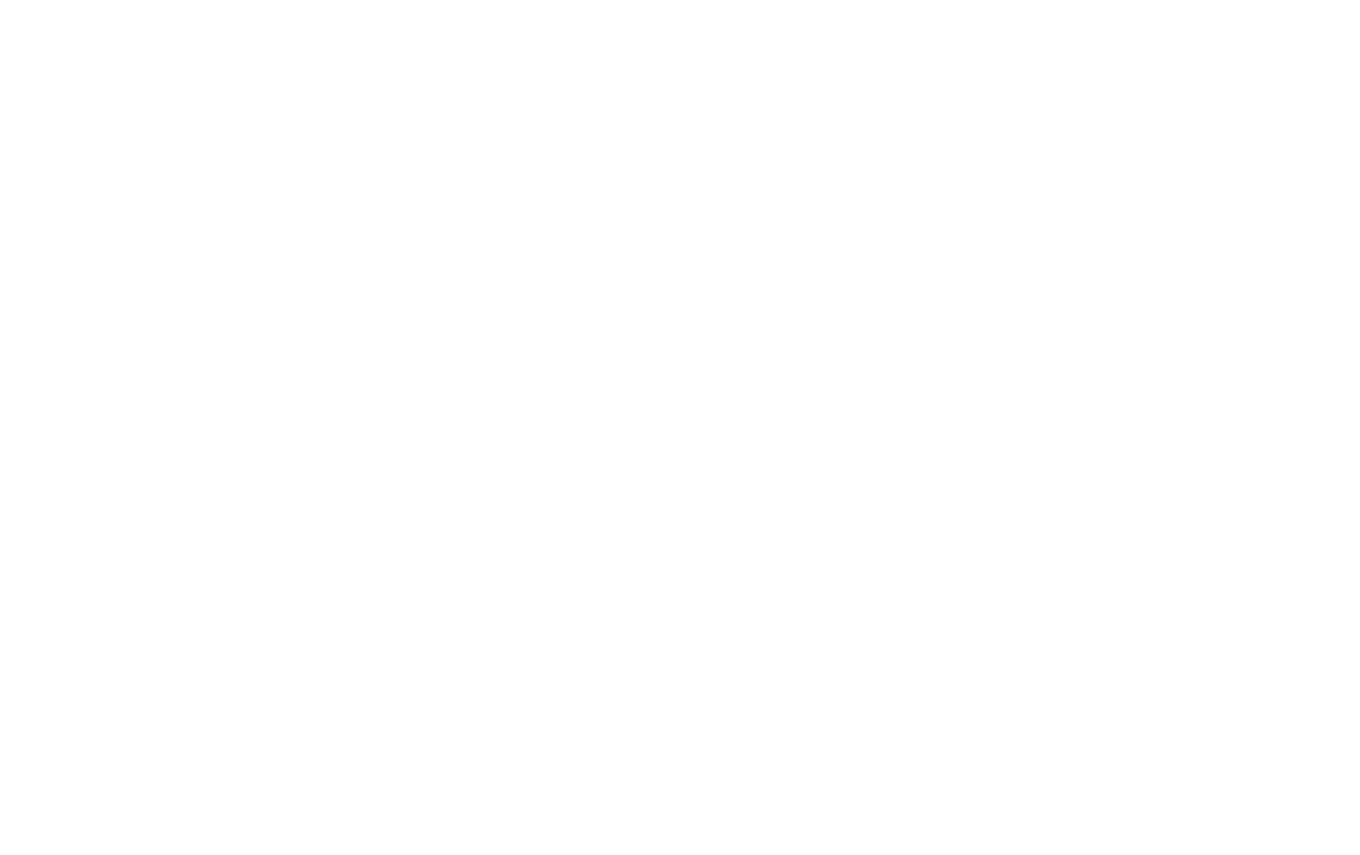
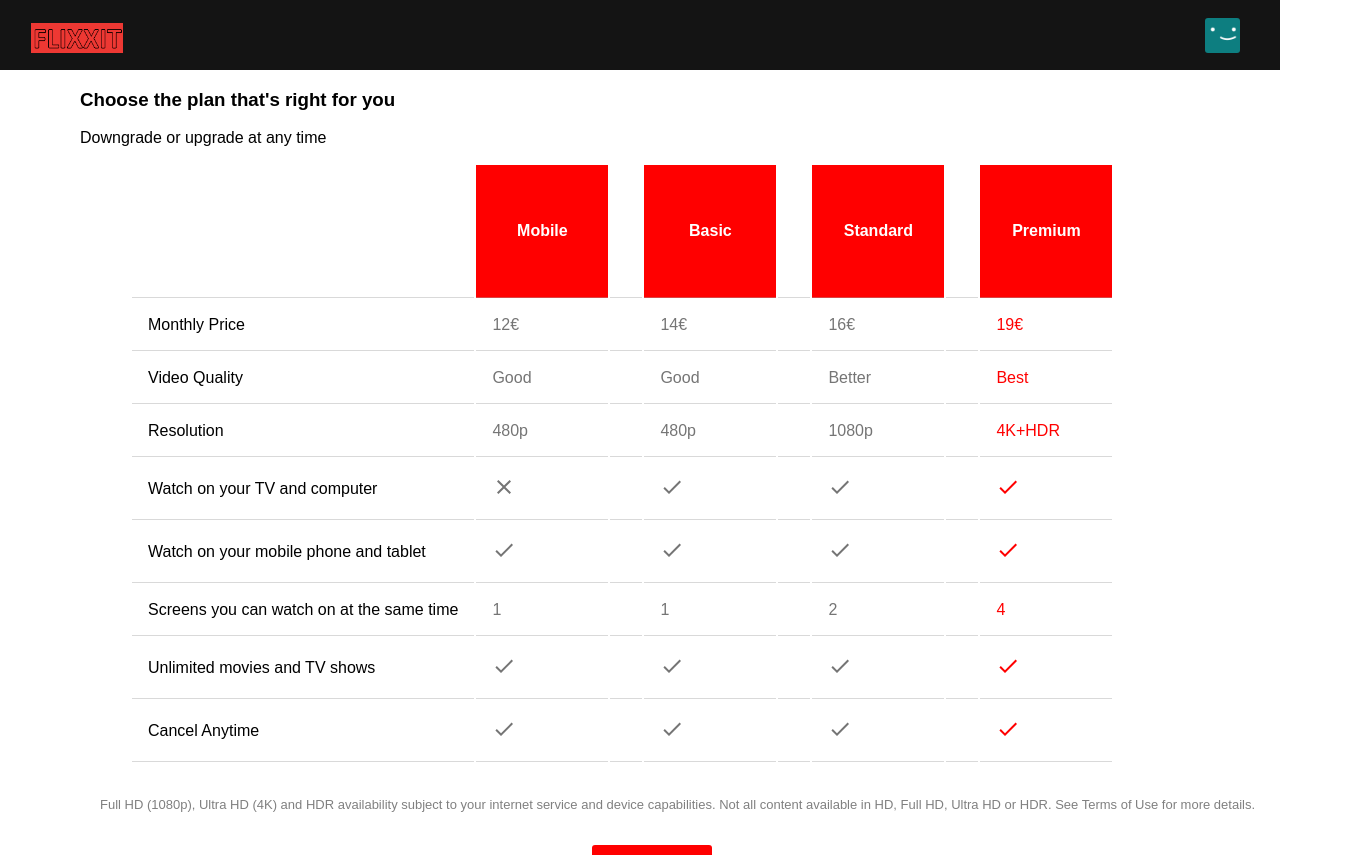
Before and after one commit to LathaThavamani/flixxit-app, a React (Create React App) app: page /plansubscription in a window 1280 px wide. Before the commit this address had no page. Shown: the top 855 px of the page, 1360 px wide, since content can reach past the window. Before the commit the page ends 800 px from the top, so only its background shows below. Built offline with nearby package versions, Linux system fonts and the light colour scheme; sample sign-in values are in the browser's storage.

Commit message:
Plan subscription - page is implemented

```diff
--- a/src/Routes/AppRoutes.js
+++ b/src/Routes/AppRoutes.js
@@ -7,6 +7,7 @@ import Signup from './../features/Signup/Signup'
 import VideoPlayer from './../features/Dashboard/components/VideoPlayer';
 import MyList from './../features/MyList/components/MyList';
 import Account from '../features/Account/components/Account';
+import { PlanSubscription } from '../features/Account/components/PlanSubscription';
 
 
 const AppRoutes = () => {
@@ -19,6 +20,7 @@ const AppRoutes = () => {
             <Route path='/dashboard' element={<Dashboad />}></Route>
             <Route path="/video" element={<VideoPlayer />} />
             <Route path="/myList" element={<MyList />} />
+            <Route path="/plansubscription" element={<PlanSubscription />} />
         </Routes>
     )
 }
--- /dev/null
+++ b/src/Styles/PlanSubscription.css
@@ -0,0 +1,63 @@
+.plan-container {
+    font-family: sans-serif;
+    width: 100vw;
+    height: 100vh;
+    background-color: white;
+    padding-top: 70px;
+    text-align: left;
+    padding-left: 80px;
+    padding-bottom: 50px;
+}
+
+.plan-container p:first-child {
+    font-size: small;
+}
+
+.plan-p {
+    font-size: small;
+    color: grey;
+    padding: 20px;
+}
+
+.plan-table {
+    padding-left: 50px;
+}
+
+.plan-table th,
+.plan-table td {
+    border-bottom: 1px solid rgba(165, 165, 165, 0.419);
+    padding: 1rem;
+}
+
+.plan-table-th {
+    background-color: red;
+    text-align: center;
+    color: white;
+    width: 100px;
+    height: 100px;
+}
+
+.plan-table-th:hover {
+    cursor: pointer;
+}
+
+.plan-table-td {
+    text-align: center;
+    color: #757575;
+}
+
+.plan-table thead tr th {
+    top: 10px;
+    z-index: 1000;
+}
+
+.planform-button button {
+    background-color: red;
+    margin-left: 40%;
+    border: none;
+    color: white;
+    font-size: 20px;
+    padding: 8px;
+    border-radius: 3px;
+    cursor: pointer;
+}
--- a/src/features/Account/components/Account.js
+++ b/src/features/Account/components/Account.js
@@ -2,16 +2,26 @@ import React, { useEffect, useState } from 'react';
 import { useLoader } from '../../../data/hooks/useLoader';
 import Header from '../../Dashboard/components/Header';
 import Footer from '../../../components/HomeFooter';
-import "../../../styles/Account.css"
+import "../../../styles/Account.css";
+import { useNavigate } from 'react-router-dom';
 
 const Account = () => {
-    const { setShowSearch, setShowMenu } = useLoader();
+    const { setLoaderSpinning, setShowSearch, setShowMenu } = useLoader();
     const [profile, setProfile] = useState({ ...JSON.parse(localStorage.getItem('userProfile')) })
+    const navigate = useNavigate()
 
     useEffect(() => {
         setShowMenu(false);
         setShowSearch(false);
+        if (!localStorage.getItem('token')) {
+            navigate('/signin')
+        }
     }, [])
+
+    const handlePlanSub = async () => {
+        navigate('/plansubscription')
+    }
+
 
     return (
         <>
@@ -37,13 +47,13 @@ const Account = () => {
                         </div>
                         <div className="account-section-content">
                             <div className="account-section-detail">Premium</div>
-                            <a class="account-section-plan">Payment & Subscription</a>
+                            <div class="account-section-plan" onClick={handlePlanSub} style={{ cursor: 'pointer' }}>Payment & Subscription</div>
                         </div>
                     </div>
 
 
                 </div>
-            </div>
+            </div >
 
             <Footer />
         </>
--- /dev/null
+++ b/src/features/Account/components/PlanSubscription.js
@@ -0,0 +1,46 @@
+import React, { useEffect, useState } from 'react'
+import "../../../styles/PlanSubscription.css"
+import Header from '../../Dashboard/components/Header';
+import { useNavigate } from 'react-router-dom';
+import { useLoader } from '../../../data/hooks/useLoader';
+import PlanTable from './PlanTable';
+
+export const PlanSubscription = () => {
+    const [plan, setPlan] = useState(4)
+    const { setShowSearch, setShowMenu } = useLoader();
+    const navigate = useNavigate()
+
+    useEffect(() => {
+        setShowMenu(false);
+        setShowSearch(false);
+        if (!localStorage.getItem('token')) {
+            navigate('/signin')
+        }
+    }, [])
+
+    const handleContinue = () => {
+
+    }
+
+    return (
+        <>
+            <Header black={true} />
+            <div className='plan-container'>
+                <h3>Choose the plan that's right for you</h3>
+                <p>Downgrade or upgrade at any time</p>
+                <div className='plans'>
+                    <PlanTable setPlan={setPlan} plan={plan} />
+                </div>
+                <p className='plan-p'>Full HD (1080p), Ultra HD (4K) and HDR availability subject to your
+                    internet service and device capabilities. Not all content available in HD, Full HD, Ultra HD
+                    or HDR. See Terms of Use for more details.
+                </p>
+                <div className='planform-button'>
+                    <button onClick={handleContinue}>CONTINUE</button>
+                </div>
+
+            </div >
+
+        </>
+    )
+}
--- /dev/null
+++ b/src/features/Account/components/PlanTable.js
@@ -0,0 +1,81 @@
+import React from 'react';
+import CheckIcon from '@mui/icons-material/Check';
+import CloseIcon from '@mui/icons-material/Close';
+import "../../../styles/PlanSubscription.css"
+
+
+function createData(spec, mobile, basic, standard, premium) {
+    return { spec, mobile, basic, standard, premium };
+}
+
+const rows = [
+    createData('Monthly Price', '12€', '14€', '16€', '19€'),
+    createData('Video Quality', 'Good', 'Good', 'Better', 'Best'),
+    createData('Resolution', '480p', '480p', '1080p', '4K+HDR'),
+    createData('Watch on your TV and computer', 0, 1, 1, 1),
+    createData('Watch on your mobile phone and tablet', 1, 1, 1, 1),
+    createData('Screens you can watch on at the same time', '1', '1', '2', '4'),
+    createData('Unlimited movies and TV shows', 1, 1, 1, 1),
+    createData('Cancel Anytime', 1, 1, 1, 1),
+];
+
+export default function PlanTable({ plan, setPlan }) {
+    var c1, c2, c3, c4;
+    if (plan === 1) {
+        c1 = 'red'
+        c2 = '#757575'
+        c3 = '#757575'
+        c4 = '#757575'
+    }
+    if (plan === 2) {
+        c2 = 'red'
+        c1 = '#757575'
+        c3 = '#757575'
+        c4 = '#757575'
+    }
+    if (plan === 3) {
+        c3 = 'red'
+        c1 = '#757575'
+        c2 = '#757575'
+        c4 = '#757575'
+    }
+    if (plan === 4) {
+        c4 = 'red'
+        c2 = '#757575'
+        c3 = '#757575'
+        c1 = '#757575'
+    }
+
+    return (
+        <table className='plan-table'>
+            <thead>
+                <tr>
+                    <th></th>
+                    <th className='plan-table-th' onClick={() => setPlan(1)}>Mobile</th>
+                    <th></th>
+                    <th className='plan-table-th' onClick={() => setPlan(2)}>Basic</th>
+                    <th></th>
+                    <th className='plan-table-th' onClick={() => setPlan(3)}>Standard</th>
+                    <th></th>
+                    <th className='plan-table-th' onClick={() => setPlan(4)}>Premium</th>
+                </tr>
+            </thead>
+            <tbody>
+                {
+                    rows.map((row) => (
+                        <tr key={row.spec}>
+                            <td>{row.spec}</td>
+                            <td className='plan_table_td' style={{ color: `${c1}` }}>{typeof (row.mobile) == 'number' ? row.mobile ? <CheckIcon /> : <CloseIcon /> : row.mobile}</td>
+                            <td></td>
+                            <td className='plan_table_td' style={{ color: `${c2}` }}>{typeof (row.basic) == 'number' ? row.basic ? <CheckIcon /> : <CloseIcon /> : row.basic}</td>
+                            <td></td>
+                            <td className='plan_table_td' style={{ color: `${c3}` }}>{typeof (row.standard) == 'number' ? row.standard ? <CheckIcon /> : <CloseIcon /> : row.standard}</td>
+                            <td></td>
+                            <td className='plan_table_td' style={{ color: `${c4}` }}>{typeof (row.premium) == 'number' ? row.premium ? <CheckIcon /> : <CloseIcon /> : row.premium}</td>
+                        </tr>
+                    ))
+                }
+            </tbody>
+        </table >
+    );
+}
```
